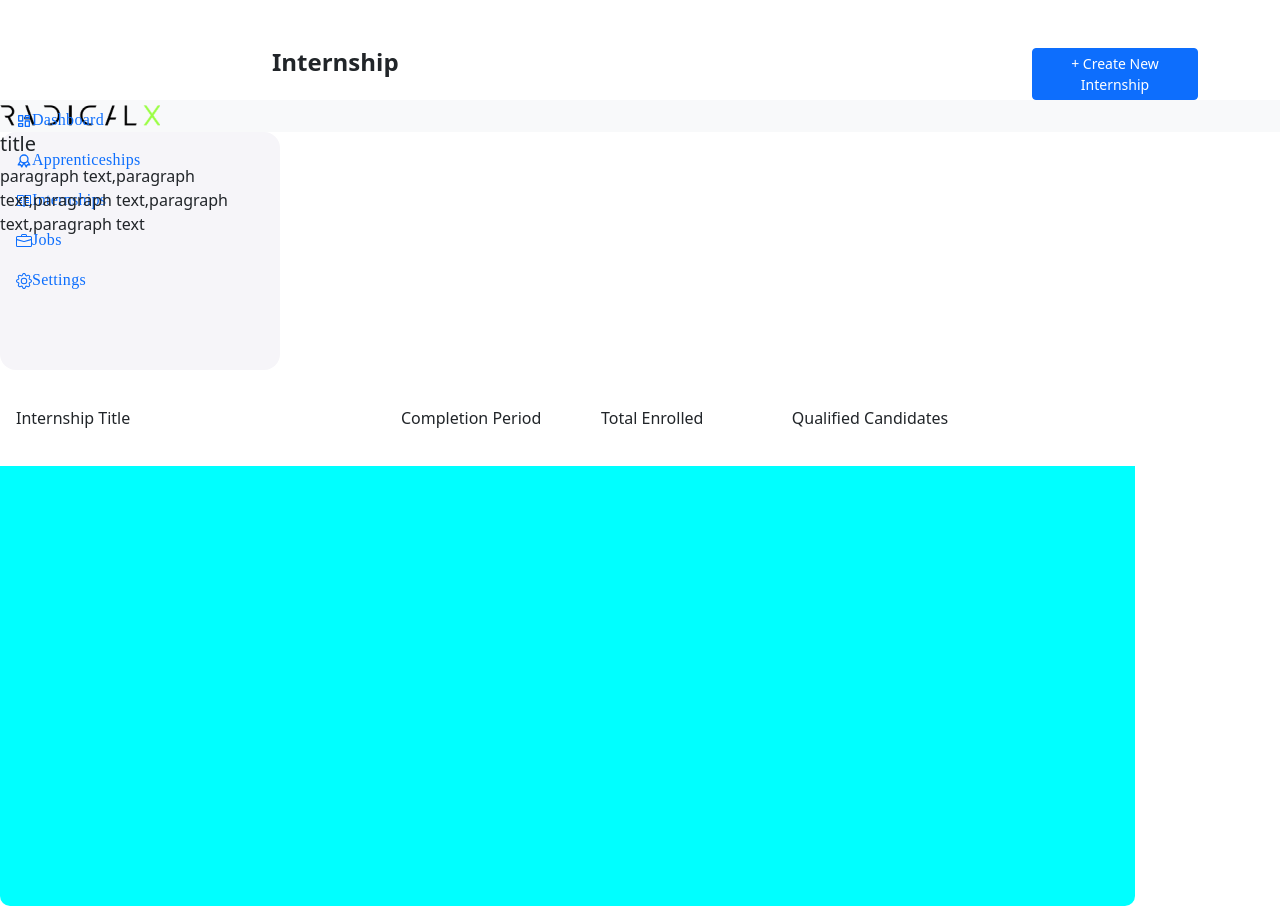
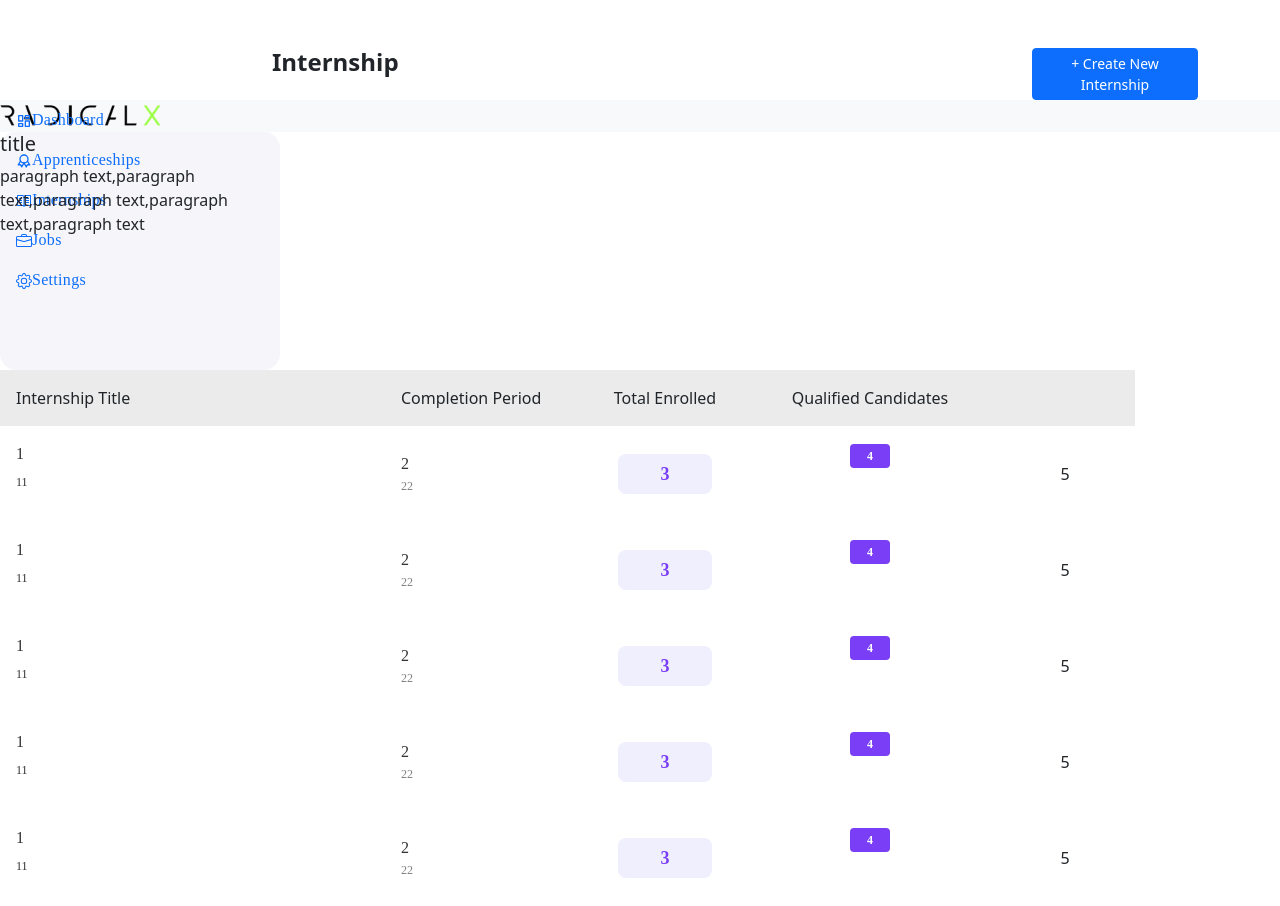
Before and after one commit to web-based/radicalx-internship-flow-app, a React (Create React App) app: page /internship in a window 1280 px wide. Built offline with nearby package versions, Linux system fonts and the light colour scheme.

Commit message:
Updated internship list/css 🍞

```diff
--- a/src/components/InternshipLists.css
+++ b/src/components/InternshipLists.css
@@ -1,7 +1,3 @@
-.tableHeader {
-    background-color: gray;
-}
-
 .tableLayout {
     display: flex;
     flex-direction: row;
@@ -43,6 +39,51 @@
     flex-grow: 0;
 }
 
+.colOneTextBox {
+    display: flex;
+    flex-direction: column;
+    align-items: flex-start;
+    padding: 0px;
+    gap: 8px;
+    width: 195px;
+    height: 64px;
+    flex: none;
+    order: 0;
+    flex-grow: 0;
+}
+
+.colOneMainText {
+    width: 195px;
+    height: 24px;
+    font-family: 'Space Grotesk';
+    font-style: normal;
+    font-weight: 500;
+    font-size: 16px;
+    line-height: 24px;
+    font-feature-settings: 'liga' off;
+    color: #2F3031;
+    flex: none;
+    order: 0;
+    align-self: stretch;
+    flex-grow: 0;
+}
+
+.colOneText {
+    width: 195px;
+    height: 32px;
+    font-family: 'Space Grotesk';
+    font-style: normal;
+    font-weight: 400;
+    font-size: 12px;
+    line-height: 16px;
+    font-feature-settings: 'liga' off;
+    color: #2F3031;
+    flex: none;
+    order: 1;
+    align-self: stretch;
+    flex-grow: 0;
+}
+
 .colTwo {
     display: flex;
     flex-direction: column;
@@ -67,6 +108,49 @@
     flex: none;
     order: 1;
     align-self: stretch;
+    flex-grow: 0;
+}
+
+.colTwoTextBox {
+    display: flex;
+    flex-direction: column;
+    align-items: flex-start;
+    padding: 0px;
+    gap: 4px;
+    width: 137px;
+    height: 40px;
+    flex: none;
+    order: 0;
+    flex-grow: 0;
+}
+
+.colTwoDayText {
+    width: 136px;
+    height: 20px;
+    font-family: 'Space Grotesk';
+    font-style: normal;
+    font-weight: 500;
+    font-size: 16px;
+    line-height: 20px;
+    font-feature-settings: 'liga' off;
+    color: #333333;
+    flex: none;
+    order: 0;
+    flex-grow: 0;
+}
+
+.colTwoText {
+    width: 137px;
+    height: 16px;
+    font-family: 'Space Grotesk';
+    font-style: normal;
+    font-weight: 500;
+    font-size: 12px;
+    line-height: 16px;
+    font-feature-settings: 'liga' off;
+    color: #828282;
+    flex: none;
+    order: 1;
     flex-grow: 0;
 }
 
@@ -98,6 +182,39 @@
     flex-grow: 0;
 }
 
+.colThreeTextBox {
+    display: flex;
+    flex-direction: row;
+    justify-content: center;
+    align-items: flex-start;
+    padding: 8px 16px;
+    gap: 8px;
+    width: 94px;
+    height: 40px;
+    background: #F0EFFD;
+    border-radius: 8px;
+    flex: none;
+    order: 0;
+    flex-grow: 0;
+}
+
+.colThreeText {
+    width: 62px;
+    height: 24px;
+    font-family: 'Space Grotesk';
+    font-style: normal;
+    font-weight: 600;
+    font-size: 18px;
+    line-height: 24px;
+    text-align: center;
+    text-transform: uppercase;
+    font-feature-settings: 'liga' off;
+    color: #793EF5;
+    flex: none;
+    order: 0;
+    flex-grow: 0;
+}
+
 .colFour {
     display: flex;
     flex-direction: column;
@@ -123,6 +240,51 @@
     flex: none;
     order: 1;
     align-self: stretch;
+    flex-grow: 0;
+}
+
+.colFourBox {
+    display: flex;
+    flex-direction: column;
+    align-items: center;
+    padding: 0px;
+    gap: 4px;
+    width: 190px;
+    height: 60px;
+    flex: none;
+    order: 0;
+    flex-grow: 0;
+}
+
+.colFourTextBox {
+    display: flex;
+    flex-direction: row;
+    justify-content: center;
+    align-items: flex-start;
+    padding: 4px;
+    gap: 8px;
+    width: 40px;
+    height: 24px;
+    background: #793EF5;
+    border-radius: 4px;
+    flex: none;
+    order: 0;
+    flex-grow: 0;
+}
+
+.colFourText {
+    width: 32px;
+    height: 16px;
+    font-family: 'Space Grotesk';
+    font-style: normal;
+    font-weight: 600;
+    font-size: 12px;
+    line-height: 16px;
+    text-align: center;
+    font-feature-settings: 'liga' off;
+    color: #FFFFFF;
+    flex: none;
+    order: 0;
     flex-grow: 0;
 }
 
@@ -153,3 +315,8 @@
     align-self: stretch;
     flex-grow: 0;
 }
+
+.tableHeader {
+    background-color: #ebebeb;
+    height: 56px
+}
--- a/src/components/InternshipLists.js
+++ b/src/components/InternshipLists.js
@@ -6,18 +6,143 @@ function InternshipLists() {
     <div className="tableLayout">
         <div className="colOne">
             <div className="colOneEle tableHeader">Internship Title</div>
+            <div className = "colOneEle">
+               <div className = "colOneTextBox">
+                    <div className="colOneMainText">1</div>
+                    <div className="colOneText">11</div>
+                </div>
+            </div>
+            <div className = "colOneEle">
+                <div className = "colOneTextBox">
+                    <div className="colOneMainText">1</div>
+                    <div className="colOneText">11</div>
+                </div>
+            </div>
+            <div className = "colOneEle">
+                <div className = "colOneTextBox">
+                    <div className="colOneMainText">1</div>
+                    <div className="colOneText">11</div>
+                </div>
+            </div>
+            <div className = "colOneEle">
+                <div className = "colOneTextBox">
+                    <div className="colOneMainText">1</div>
+                    <div className="colOneText">11</div>
+                </div>
+            </div>
+            <div className = "colOneEle">
+                <div className = "colOneTextBox">
+                    <div className="colOneMainText">1</div>
+                    <div className="colOneText">11</div>
+                </div>
+            </div>
         </div>
         <div className="colTwo">
             <div className="colTwoEle tableHeader">Completion Period</div>
+            <div className = "colTwoEle">
+                <div className = "colTwoTextBox">
+                    <div className="colTwoDayText">2</div>
+                    <div className="colTwoText">22</div>
+                </div>
+            </div>
+            <div className = "colTwoEle">
+                <div className = "colTwoTextBox">
+                    <div className="colTwoDayText">2</div>
+                    <div className="colTwoText">22</div>
+                </div>
+            </div>
+            <div className = "colTwoEle">
+                <div className = "colTwoTextBox">
+                    <div className="colTwoDayText">2</div>
+                    <div className="colTwoText">22</div>
+                </div>
+            </div>
+            <div className = "colTwoEle">
+                <div className = "colTwoTextBox">
+                    <div className="colTwoDayText">2</div>
+                    <div className="colTwoText">22</div>
+                </div>
+            </div>
+            <div className = "colTwoEle">
+                <div className = "colTwoTextBox">
+                    <div className="colTwoDayText">2</div>
+                    <div className="colTwoText">22</div>
+                </div>
+            </div>
         </div>
         <div className="colThree">
-            <div className="colTwoEle tableHeader">Total Enrolled</div>
+            <div className="colThreeEle tableHeader">Total Enrolled</div>
+            <div className = "colThreeEle">
+                <div className = "colThreeTextBox">
+                    <div className="colThreeText">3</div>
+                </div>
+            </div>
+            <div className = "colThreeEle">
+                <div className = "colThreeTextBox">
+                    <div className="colThreeText">3</div>
+                </div>
+            </div>
+            <div className = "colThreeEle">
+                <div className = "colThreeTextBox">
+                    <div className="colThreeText">3</div>
+                </div>
+            </div>
+            <div className = "colThreeEle">
+                <div className = "colThreeTextBox">
+                    <div className="colThreeText">3</div>
+                </div>
+            </div>
+            <div className = "colThreeEle">
+                <div className = "colThreeTextBox">
+                    <div className="colThreeText">3</div>
+                </div>
+            </div>
         </div>
         <div className="colFour">
             <div className="colFourEle tableHeader">Qualified Candidates</div>
+            <div className = "colFourEle">
+                <div className="colFourBox">
+                    <div className="colFourTextBox">
+                        <div className="colFourText">4</div>
+                    </div>
+                </div>
+            </div>
+            <div className = "colFourEle">
+                <div className="colFourBox">
+                    <div className="colFourTextBox">
+                        <div className="colFourText">4</div>
+                    </div>
+                </div>
+            </div>
+            <div className = "colFourEle">
+                <div className="colFourBox">
+                    <div className="colFourTextBox">
+                        <div className="colFourText">4</div>
+                    </div>
+                </div>
+            </div>
+            <div className = "colFourEle">
+                <div className="colFourBox">
+                    <div className="colFourTextBox">
+                        <div className="colFourText">4</div>
+                    </div>
+                </div>
+            </div>
+            <div className = "colFourEle">
+                <div className="colFourBox">
+                    <div className="colFourTextBox">
+                        <div className="colFourText">4</div>
+                    </div>
+                </div>
+            </div>
         </div>
         <div className="colFive">
             <div className="colFiveEle tableHeader"></div>
+            <div className = "colFiveEle">5</div>
+            <div className = "colFiveEle">5</div>
+            <div className = "colFiveEle">5</div>
+            <div className = "colFiveEle">5</div>
+            <div className = "colFiveEle">5</div>
         </div>
     </div>
   );
```
